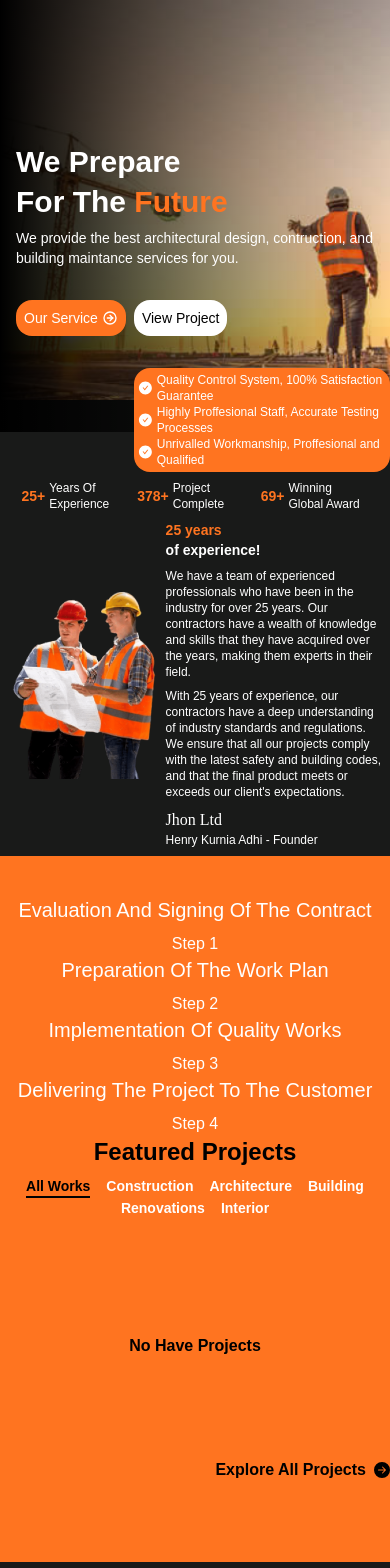
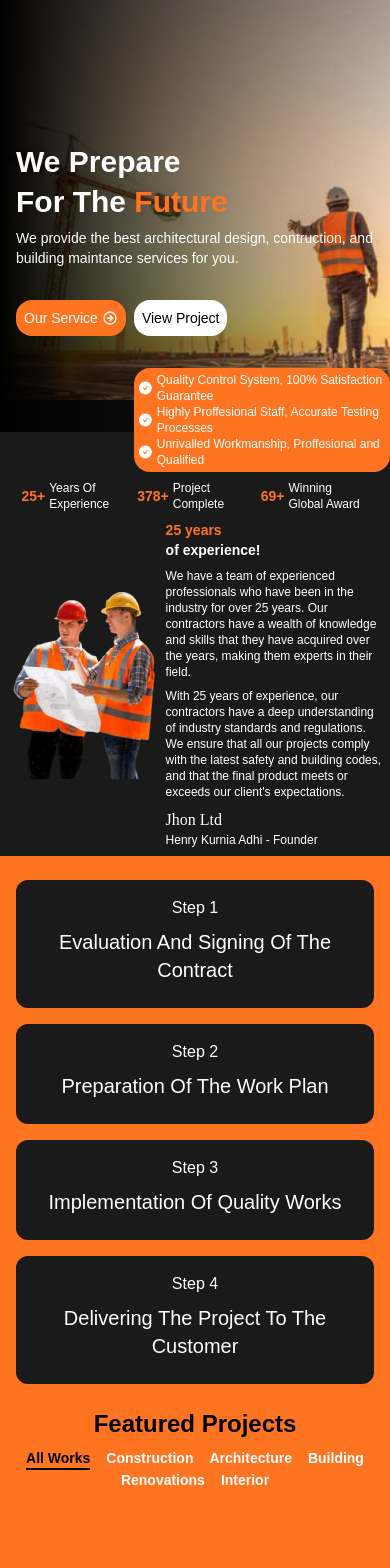
Before and after one commit to adyto/jhon-traktor, a React (Create React App) app: page / in a window 390 px wide. Shown: the top 1568 px of the page. Built offline with nearby package versions, Linux system fonts and the light colour scheme; no server answers.

Commit message:
responsive StepItem

```diff
--- a/src/components/HomePage/StepItem.jsx
+++ b/src/components/HomePage/StepItem.jsx
@@ -21,15 +21,15 @@ const StepItem = () => {
   ];
 
   return (
-    <div className="bg-text-color-palette-1 pt-10">
-      <div className="container mx-auto lg:px-4">
-        <div className="flex flex-col items-center lg:flex-row lg:justify-between relative">
+    <div className="bg-text-color-palette-1 py-6 lg:pt-10">
+      <div className="container mx-auto px-4">
+        <div className="flex flex-col items-center gap-y-4 lg:flex-row lg:justify-between relative">
           {dataStep.map((item) => (
             <div
               key={item.desc}
-              className="flex flex-col relative text-center text-white font-medium max-w-md h-full lg:w-60 lg:h-36 lg:text-lg xl:text-xl"
+              className="flex flex-col-reverse relative text-center text-white font-medium h-full max-w-md w-full border-none rounded-xl bg-text-color-palette-2 py-4 px-4 gap-y-2 lg:border-none lg:bg-text-color-palette-1 lg:max-w-md lg:flex-col lg:w-60 lg:h-36 lg:text-lg xl:text-xl"
             >
-              <p className=" text-xl lg:text-base mb-2 lg:mb-3">{item.title}</p>
+              <p className="text-xl lg:text-base mb-2 lg:mb-3">{item.title}</p>
               <p>{item.desc}</p>
               <div className="lg:w-8 lg:h-8 bg-white/20 rounded-full lg:left-[42%] absolute bottom-0 z-10 after:absolute after:w-4 after:h-4 after:bg-white after:rounded-full after:right-2 after:top-2 max-lg:hidden" />
             </div>
```
